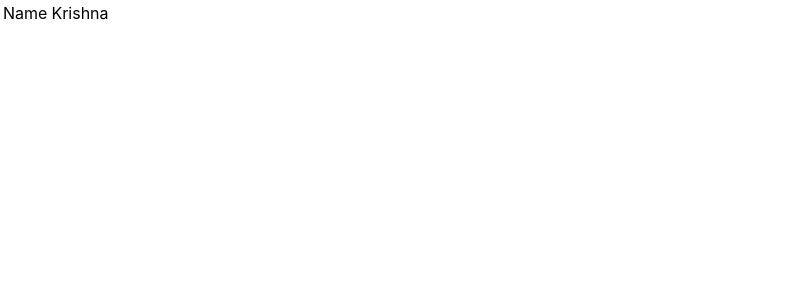
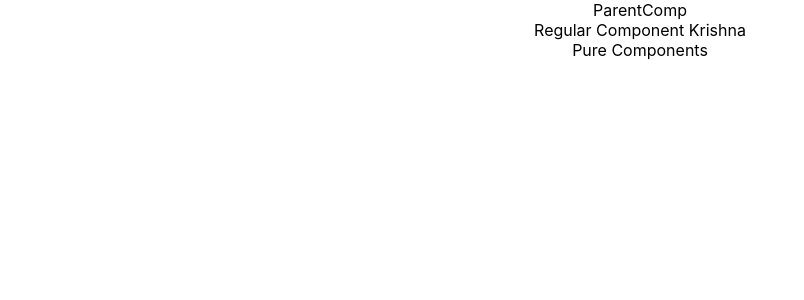
Before and after one commit to abhishek1savaliya/React, a React (Create React App) app: page / in a window 1280 px wide. Shown: the top 300 px of the page, without its empty margins (0-804 px from the left). Built offline with nearby package versions, Linux system fonts and the light colour scheme.

Commit message:
PureComponent

```diff
--- a/src/App.js
+++ b/src/App.js
@@ -18,12 +18,16 @@ import Form from './components/Form';
 import LifecycleA from './components/LifecycleA';
 import FragmentDemo from './components/FragmentDemo';
 import Table from './components/Table';
+import PureComp from './components/PureComp';
+import ParentComp from './components/ParentComp';
 
 
 function App() {
   return (
     <div className="App">
-      <Table />
+      <ParentComp />
+      {/* <PureComp /> */}
+      {/* <Table /> */}
       {/* <FragmentDemo /> */}
       {/* <LifecycleA /> */}
       {/* <Form /> */}
--- /dev/null
+++ b/src/components/ParentComp.js
@@ -0,0 +1,33 @@
+import React, { Component, PureComponent } from 'react'
+import RegCom from './RegCom'
+import PureComp from './PureComp'
+
+class ParentComp extends PureComponent {
+    constructor(props) {
+        super(props)
+
+        this.state = {
+            name: 'Krishna'
+        }
+    }
+
+    componentDidMount() {
+        setInterval(() => {
+            this.setState({
+                name: 'Krishna'
+            })
+        }, 2000)
+    }
+    render() {
+        console.log('********Parent Component Render*********')
+        return (
+            <div>ParentComp
+                <RegCom name={this.state.name} />
+                <PureComp name={this.state.name} />
+            </div>
+
+        )
+    }
+}
+
+export default ParentComp
--- /dev/null
+++ b/src/components/PureComp.js
@@ -0,0 +1,14 @@
+import React, { PureComponent } from 'react'
+
+class PureComp extends PureComponent {
+  render() {
+    console.log('Pure COmponent Render')
+    return (
+      <div>
+        Pure Components
+      </div>
+    )
+  }
+}
+
+export default PureComp
--- /dev/null
+++ b/src/components/RegCom.js
@@ -0,0 +1,14 @@
+import React, { Component } from 'react'
+
+class RegCom extends Component {
+    render() {
+        console.log('Regular Component Render')
+        return (
+            <div>
+                Regular Component {this.props.name}
+            </div>
+        )
+    }
+}
+
+export default RegCom
```
Also changed, not shown: src/components/Columns.js (indentation only), src/components/FragmentDemo.js (indentation only), src/components/Table.js (indentation only).
